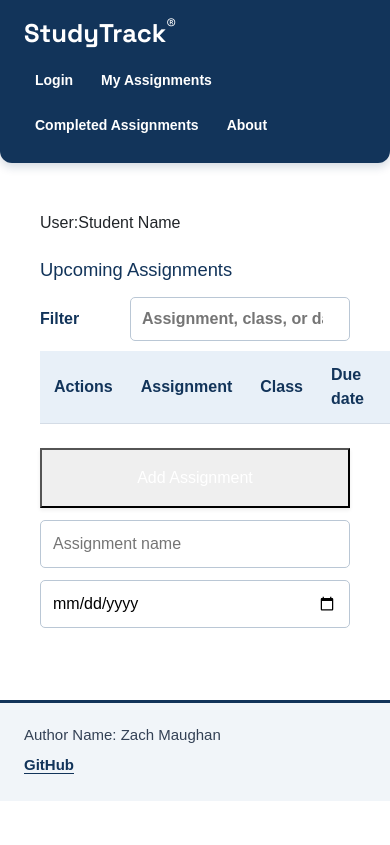
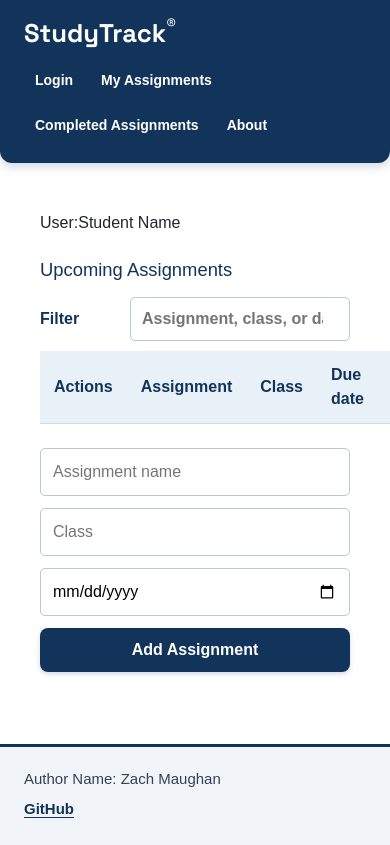
Before and after one commit to zmaughan26/Startup, a React (Vite) app: page /myassignments in a window 390 px wide. Shown: the top 845 px of the page. Built offline with nearby package versions, Linux system fonts and the light colour scheme.

Commit message:
assignment list buttons

```diff
--- a/src/myassignments/myassignments.css
+++ b/src/myassignments/myassignments.css
@@ -62,3 +62,34 @@
 	border-color: #efc1bd;
 	background: #fbe9e7;
 }
+
+.assignment-form-submit {
+	min-height: 44px;
+	padding: 10px 18px;
+	border: 0;
+	border-radius: 8px;
+	background: #12345a;
+	color: #fff;
+	font: inherit;
+	font-weight: 600;
+	box-shadow: 0 2px 5px rgba(18, 52, 90, 0.18);
+	cursor: pointer;
+	transition: background-color 140ms ease, box-shadow 140ms ease, transform 140ms ease;
+}
+
+.assignment-form-submit:hover {
+	transform: translateY(-1px);
+	background: #1b4a78;
+	box-shadow: 0 4px 8px rgba(18, 52, 90, 0.2);
+}
+
+.assignment-form-submit:focus-visible {
+	outline: 3px solid #f4b942;
+	outline-offset: 2px;
+}
+
+@media (max-width: 480px) {
+	.assignment-form-submit {
+		width: 100%;
+	}
+}
--- a/src/myassignments/myassignments.jsx
+++ b/src/myassignments/myassignments.jsx
@@ -4,12 +4,14 @@ import "./myassignments.css";
 export function MyAssignments() {
   const [assignments, setAssignments] = useState([]);
   const [newAssignmentName, setNewAssignmentName] = useState("");
+  const [newAssignmentClass, setNewAssignmentClass] = useState("");
   const [newAssignmentDueDate, setNewAssignmentDueDate] = useState("");
 
   function addAssignment(event) {
     event.preventDefault();
     const name = newAssignmentName.trim();
-    if (!name || !newAssignmentDueDate) {
+    const className = newAssignmentClass.trim();
+    if (!name || !className || !newAssignmentDueDate) {
       return;
     }
 
@@ -18,12 +20,13 @@ export function MyAssignments() {
       {
         id: Date.now(),
         name,
-        className: "Other",
+        className,
         dueDate: newAssignmentDueDate,
         completed: false,
       },
     ]);
     setNewAssignmentName("");
+    setNewAssignmentClass("");
     setNewAssignmentDueDate("");
   }
 
@@ -127,9 +130,6 @@ export function MyAssignments() {
       </p>
 
       <form className="assignment-actions" onSubmit={addAssignment}>
-        <button className="assignment-action-button w-full rounded-md bg-[#12345a] px-4 py-3 font-semibold text-white shadow-sm transition hover:-translate-y-px hover:bg-[#1b4a78] hover:shadow-md focus-visible:outline focus-visible:outline-2 focus-visible:outline-offset-2 focus-visible:outline-[#f4b942] sm:w-auto" type="submit">
-          Add Assignment
-        </button>
         <input
           type="text"
           aria-label="New assignment name"
@@ -139,12 +139,23 @@ export function MyAssignments() {
           required
         />
         <input
+          type="text"
+          aria-label="New assignment class"
+          placeholder="Class"
+          value={newAssignmentClass}
+          onChange={(event) => setNewAssignmentClass(event.target.value)}
+          required
+        />
+        <input
           type="date"
           aria-label="New assignment due date"
           value={newAssignmentDueDate}
           onChange={(event) => setNewAssignmentDueDate(event.target.value)}
           required
         />
+        <button className="assignment-form-submit" type="submit">
+          Add Assignment
+        </button>
       </form>
     </main>
   );
```
